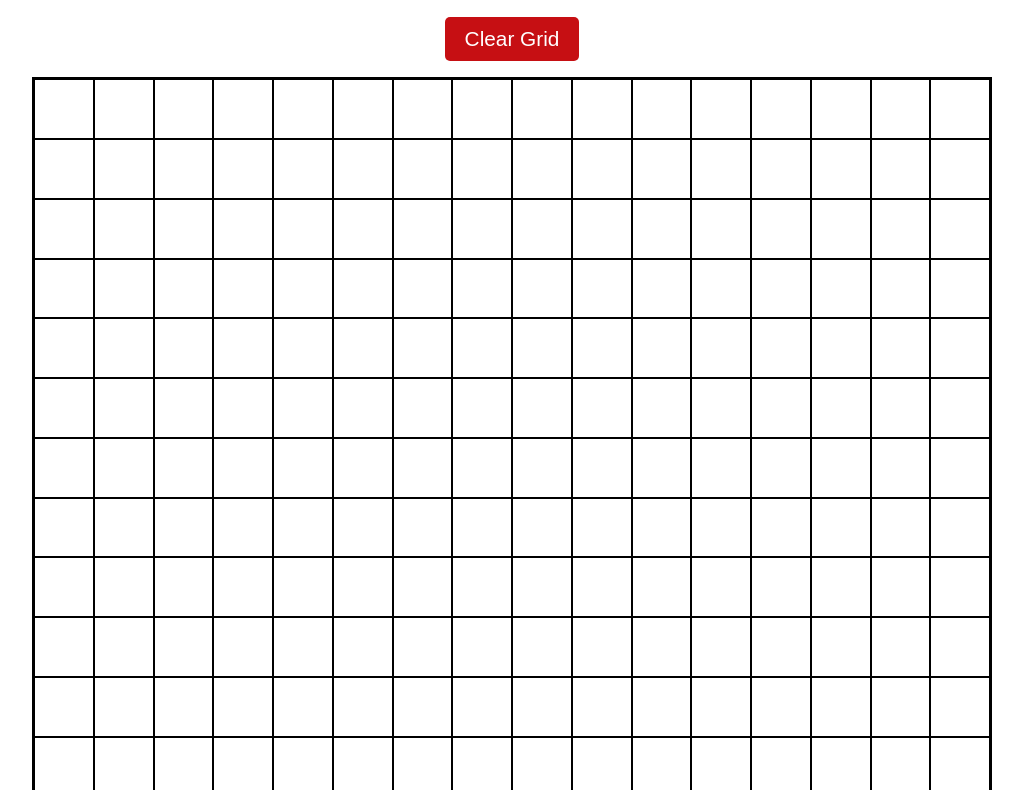
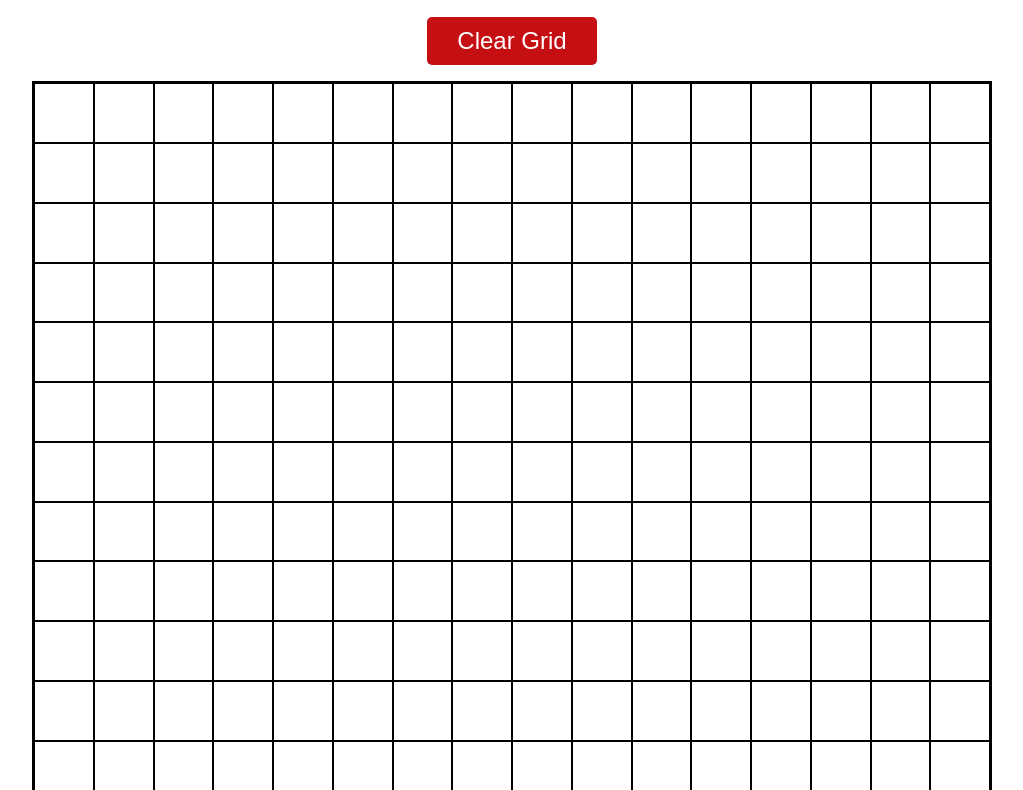
Before and after one commit to nacen-dev/odin-etch-a-sketch, a plain HTML site: page index.html in a window 1280 px wide. Shown: the part 118-908 px from the top of the page, without its empty margins (128-1151 px from the left). Drawn offline with Linux system fonts and the light colour scheme.

Commit message:
Update clear-grid font size and padding

```diff
--- a/style.css
+++ b/style.css
@@ -52,11 +52,11 @@ body {
 .clear-grid {
   background-color: #c60f13;
   color: #fff;
-  font-size: 1.3rem;
+  font-size: 1.5rem;
 }
 
 .button {
-  padding: 10px 20px;
+  padding: 10px  30px;
   border-radius: 5px;
   border: none;
   cursor: pointer;
```
